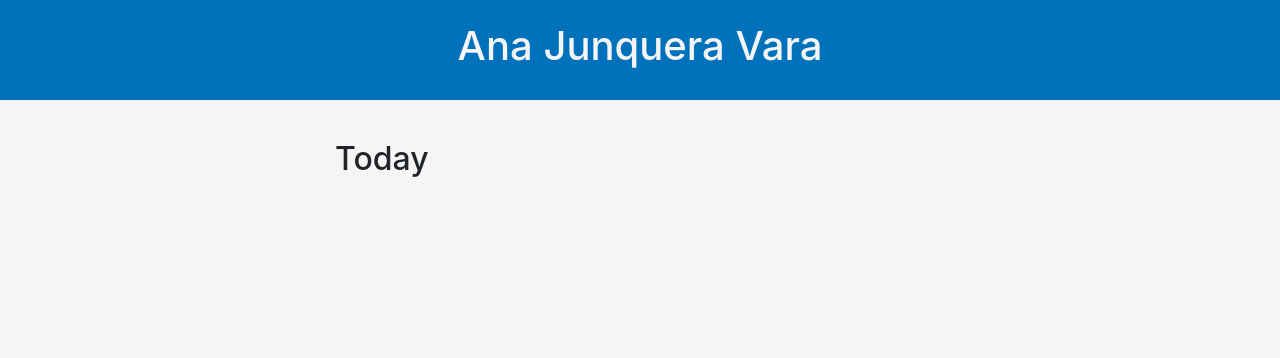
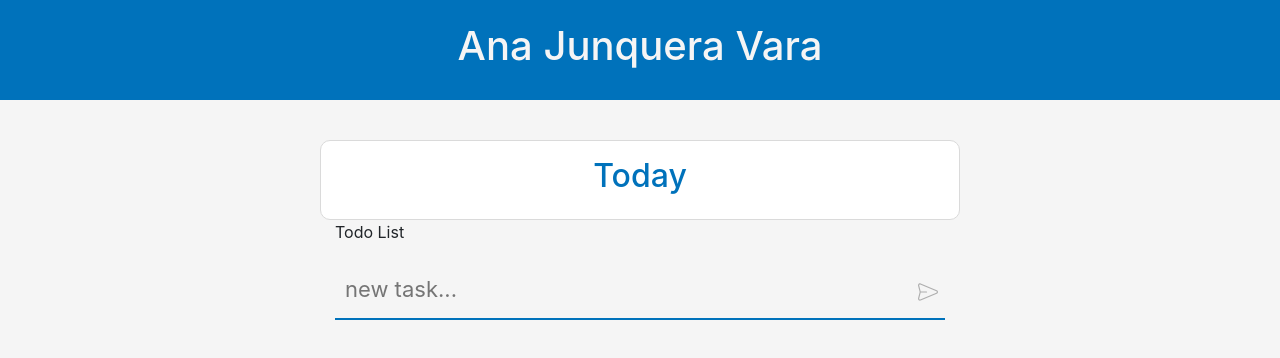
Before and after one commit to ajv777/TodoApp-React-Firebase, a React (Create React App) app: page / in a window 1280 px wide. Shown: the top 358 px of the page. Built offline with nearby package versions, Linux system fonts and the light colour scheme.

Commit message:
Import component AddTaks to App.js

```diff
--- a/src/App.js
+++ b/src/App.js
@@ -1,5 +1,7 @@
 import React from "react";
 import { Container, Row, Col } from "react-bootstrap";
+
+import AddTaks from "./components/AddTaks";
 
 import "./App.scss";
 
@@ -11,12 +13,26 @@ export default function App() {
       </div>
       <Row className="todo">
         <Col
-          className="todo__title"
+          className="todo-title"
           xs={{ span: 10, offset: 1 }}
           md={{ span: 6, offset: 3 }}
         >
           <h2>Today</h2>
         </Col>
+        <Col
+          className="todo-list"
+          xs={{ span: 10, offset: 1 }}
+          md={{ span: 6, offset: 3 }}
+        >
+          <p>Todo List</p>
+        </Col>
+        <Col
+          className="todo-input"
+          xs={{ span: 10, offset: 1 }}
+          md={{ span: 6, offset: 3 }}
+        >
+          <AddTaks></AddTaks>
+        </Col>
       </Row>
     </Container>
   );
```
